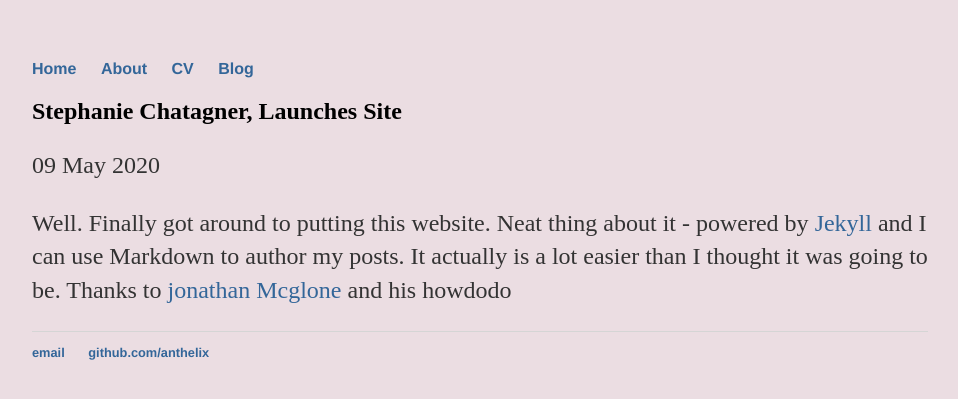
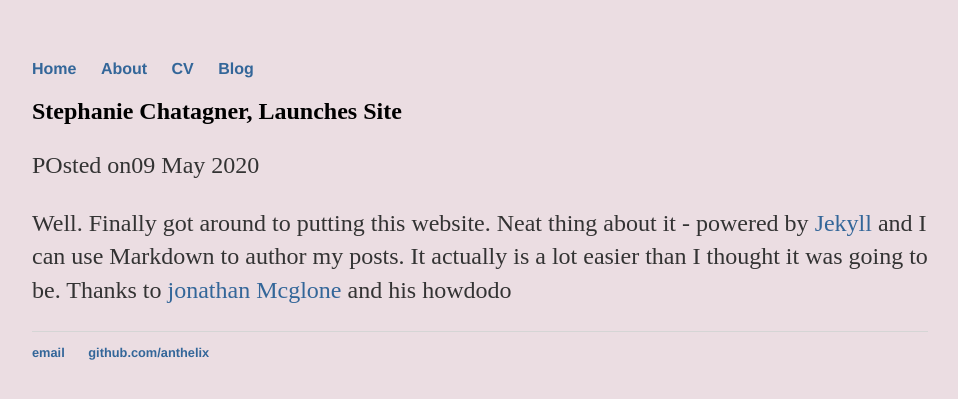
Before and after one commit to anthelix/anth_blog, a Jekyll site: the page built from _posts/2020-05-09-launch-github-site.md, in a window 1280 px wide. Shown: the top 399 px of the page, without its empty margins (160-1118 px from the left). Built offline with Jekyll 4.4.1, drawn with Linux system fonts in a browser that asks for light colours.

Commit message:
Add  posted on

```diff
--- a/_layouts/post.html
+++ b/_layouts/post.html
@@ -2,7 +2,7 @@
 layout: default
 ---
 <h2>{{ page.title }}</h2>
-<p class="meta">{{ page.date | date_to_string }}</p>
+<p class="meta">POsted on{{ page.date | date_to_string }}</p>
 
 <div class="post">
   {{ content }}
```
